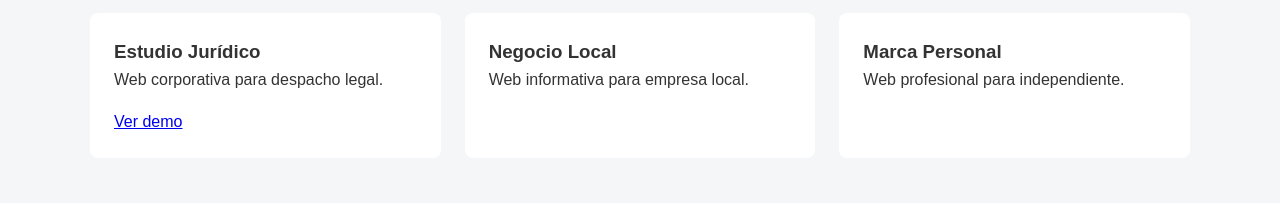
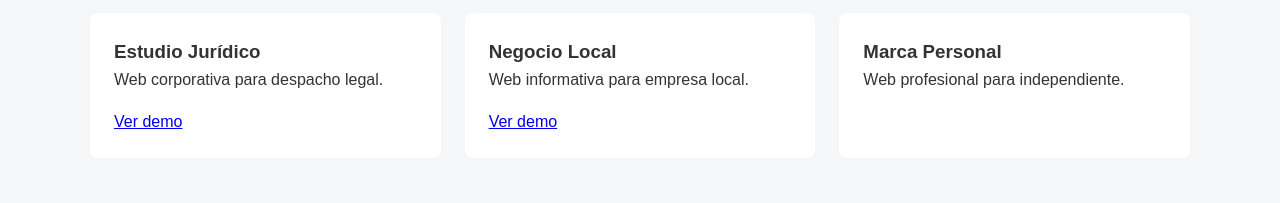
Before and after one commit to intelya1979-1979/intelya-web, a plain HTML site: page public/index.html in a window 1280 px wide. Shown: the part 1216-1419 px from the top of the page. Drawn offline with Linux system fonts and the light colour scheme.

Commit message:
Fix HTML formatting and add demo links

```diff
--- a/public/index.html
+++ b/public/index.html
@@ -90,6 +90,9 @@
         <div class="proyecto">
           <h3>Negocio Local</h3>
           <p>Web informativa para empresa local.</p>
+           <a href= "https://negocio-demo-web.vercel.app/" target= "_blank">
+            Ver demo
+          </a>
         </div>
 
         <div class="proyecto">
```
